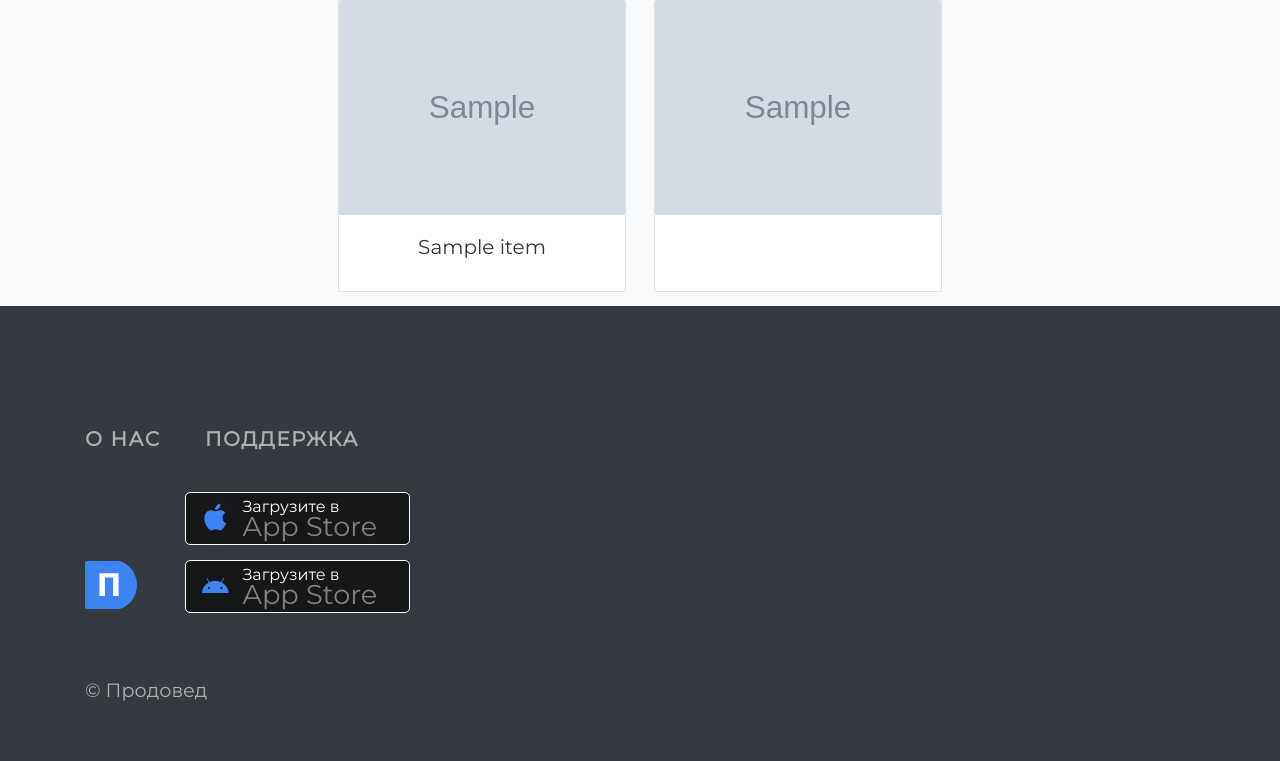
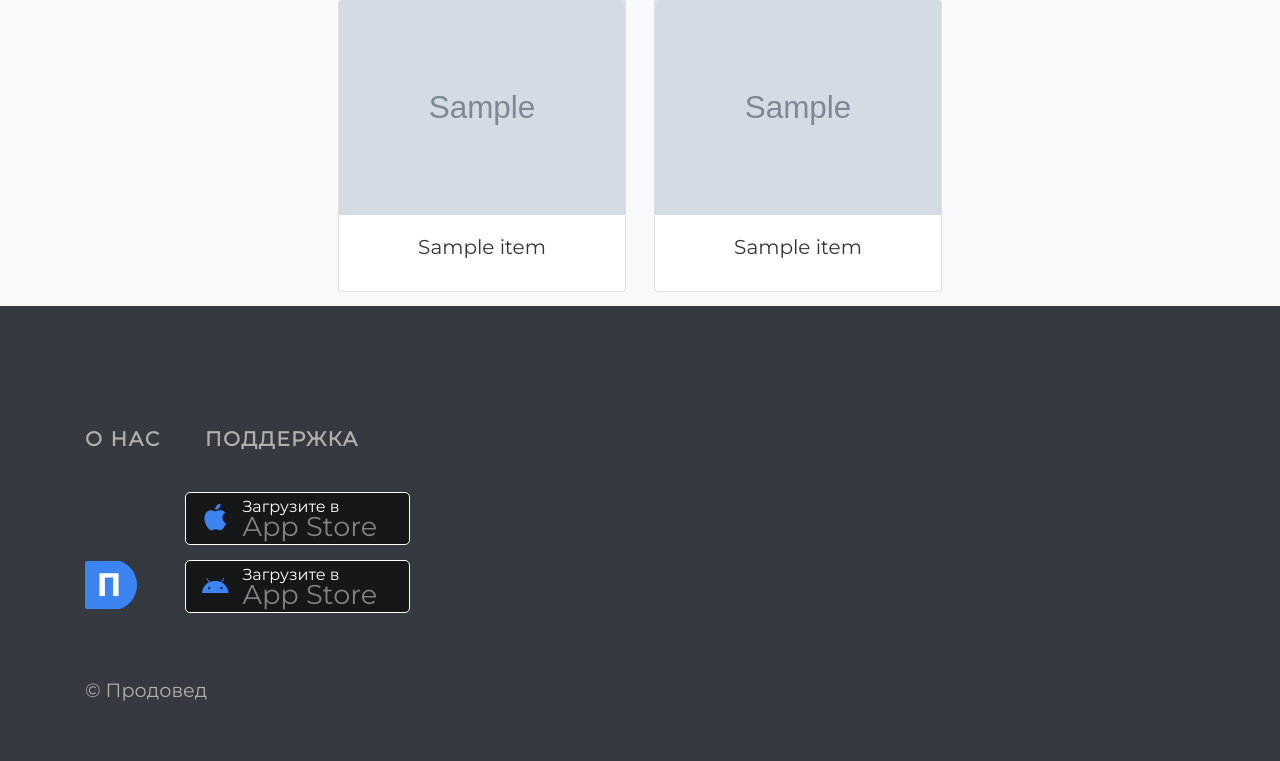
Before and after one commit to andrey-fly/Scaner_WEB, a Django app: page /category/1 in a window 1280 px wide. Shown: the part 114-875 px from the top of the page. Run offline with Django 3.2, Linux system fonts and the light colour scheme; tables that the repository leaves empty hold one stand-in row (values such as "Sample post"); grey boxes marked "Sample" are stand-in pictures; a database or web service that is not in the repository returns one stand-in record (values such as "Sample title"); data that the repository does not hold is empty; some libraries are stand-ins or nearby versions.

Commit message:
fixed not display goods names on category page

```diff
--- a/WEB_App/templates/categories/category_list.html
+++ b/WEB_App/templates/categories/category_list.html
@@ -48,11 +48,9 @@
     <h5 class="text-wrap p-5">Image not found</h5>
     {%endif%}
     <div class="card-body">
-        {% for image in images %}
-        {% if image.0.target_good == good.name %}
-        <h5 class="card-title text-center"><a href="/product/{{good.name}}/?image={{ image.0.id }}" style="font-size: inherit">{{good.name}}</a></h5>
-        {% endif %}
-        {% endfor %}
+
+        <h5 class="card-title text-center"><a href="/product/{{good.name}}/" style="font-size: inherit">{{good.name}}</a></h5>
+
         {% if user.is_superuser %}
         {% include '../modals_for_admin/edit_good.html' %}
         {% include '../modals_for_admin/edit_positives.html' %}
```
